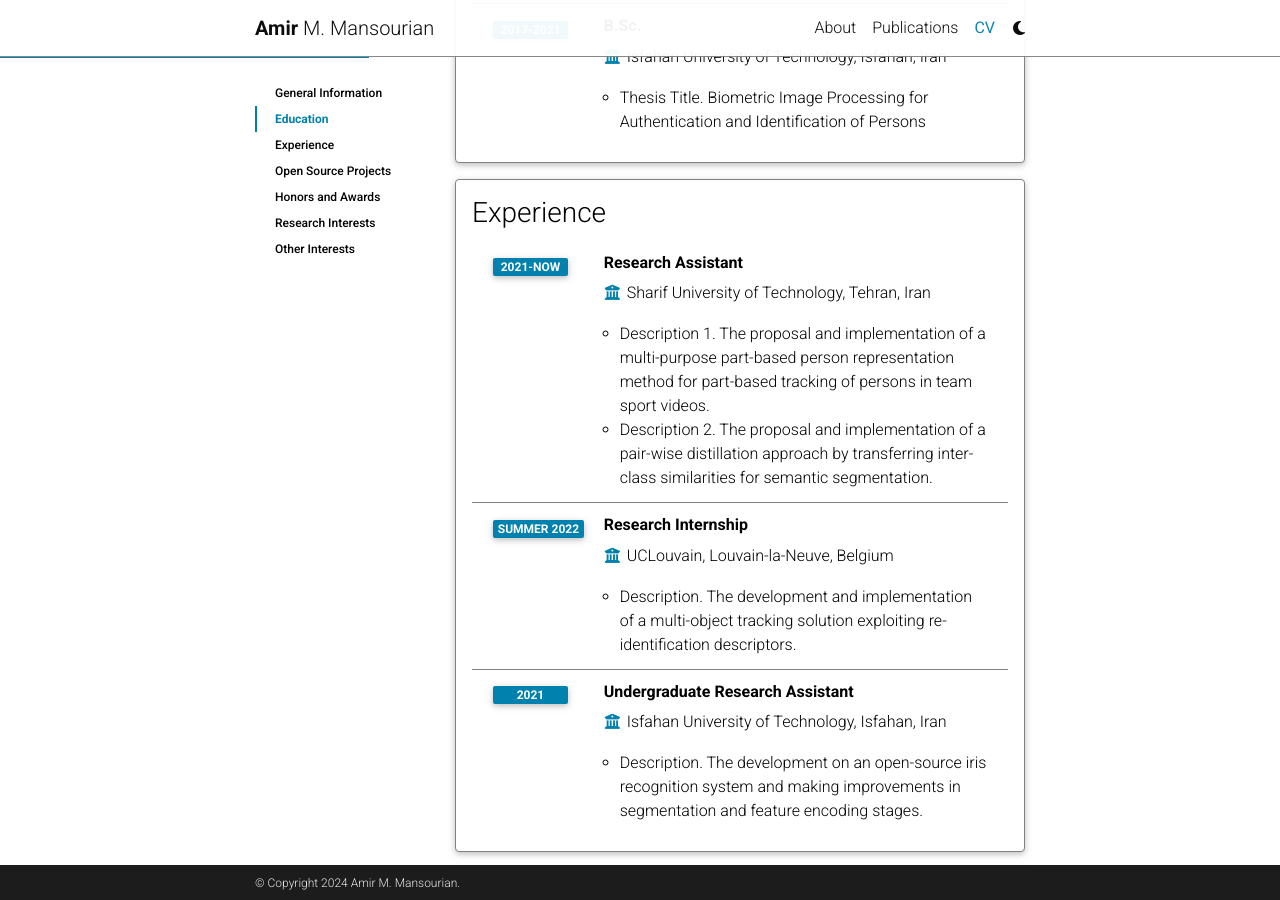
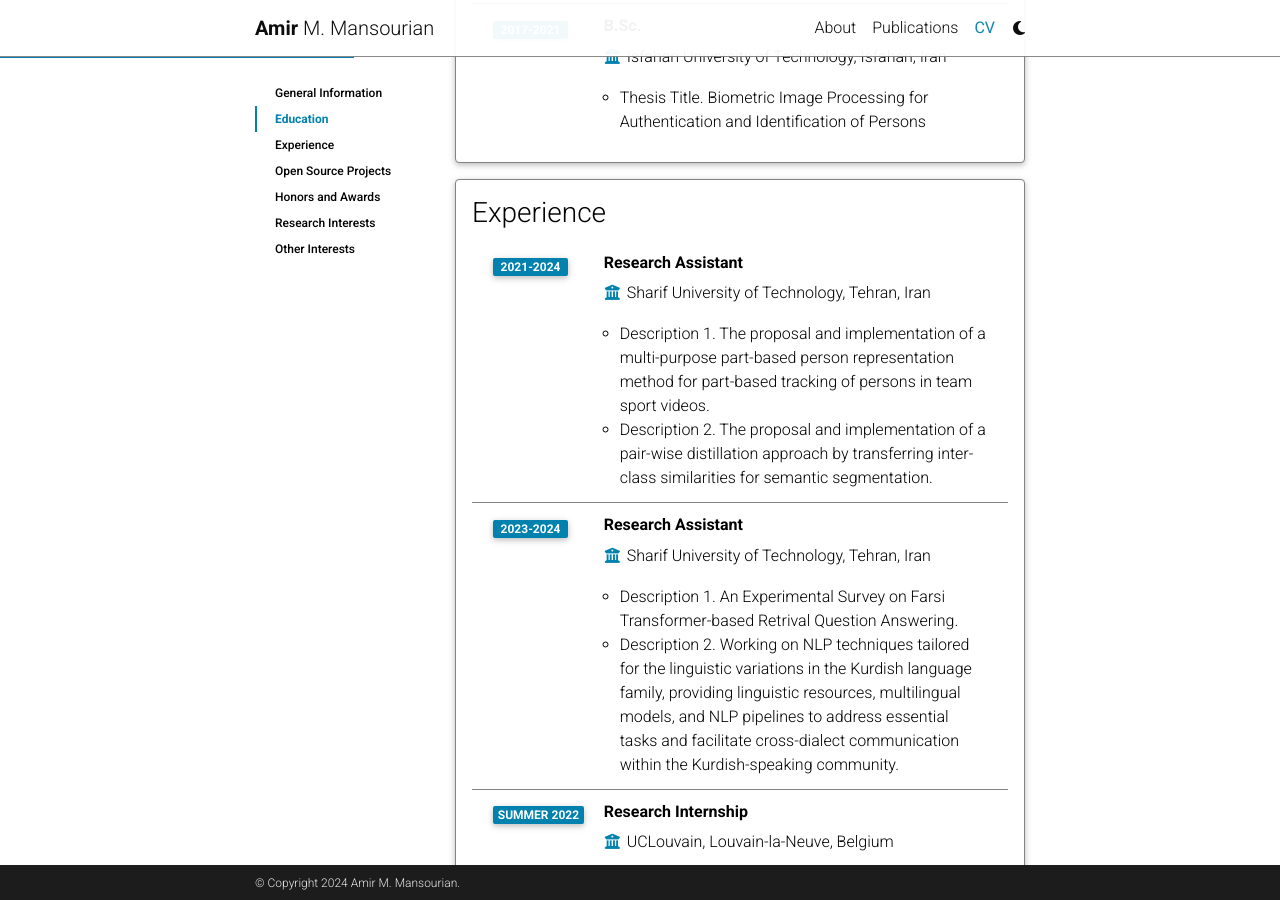
Before and after one commit to AmirMansurian/AmirMansurian.github.io, a Jekyll site: the page built from _pages/cv.md, in a window 1280 px wide and 900 px high, scrolled down 577 px. Built offline with Jekyll 4.4.1, drawn with Linux system fonts in a browser that asks for light colours; comment, search, counter and statistics services are not loaded; a style sheet for code colours, icons or effects is not loaded; some of the changed lines change nothing that is shown; some of the changed text lies outside the part shown.

Commit message:
Update cv.yml

```diff
--- a/_data/cv.yml
+++ b/_data/cv.yml
@@ -29,17 +29,17 @@
   contents:
     - title: Research Assistant
       institution: Sharif University of Technology, Tehran, Iran
-      year: 2021-now
+      year: 2021-2024
       description:
         - Description 1. The proposal and implementation of a multi-purpose part-based person representation method for part-based tracking of persons in team sport videos.
         - Description 2. The proposal and implementation of a pair-wise distillation approach by transferring inter-class similarities for semantic segmentation.
 
-    #- title: Research Assistant
-      #institution: Sharif University of Technology, Tehran, Iran
-      #year: 2023-now
-      #description:
-       # - Description 1. An Experimental Survey on Farsi Transformer-based Retrival Question Answering.
-        #- Description 2. Working on NLP techniques tailored for the linguistic variations in the Kurdish language family, providing linguistic resources, multilingual models, and NLP pipelines to address essential tasks and facilitate cross-dialect communication within the Kurdish-speaking community.
+    - title: Research Assistant
+      institution: Sharif University of Technology, Tehran, Iran
+      year: 2023-2024
+      description:
+        - Description 1. An Experimental Survey on Farsi Transformer-based Retrival Question Answering.
+        - Description 2. Working on NLP techniques tailored for the linguistic variations in the Kurdish language family, providing linguistic resources, multilingual models, and NLP pipelines to address essential tasks and facilitate cross-dialect communication within the Kurdish-speaking community.
 
     - title: Research Internship
       institution: UCLouvain, Louvain-la-Neuve, Belgium
@@ -91,18 +91,21 @@
   contents:
     - title: Computer Vision
       items:
-        - Multi-Object Tracking
-        - Person Re-Identification
-        - Semantic Segmentation
-        - Video Understanding
-        - Team Sport Video Analysis
+        - Computer Vision
+        - Image/Video Processing
+        - Machine Learning
+        #- Multi-Object Tracking
+        #- Person Re-Identification
+        #- Semantic Segmentation
+        #- Video Understanding
+        #- Team Sport Video Analysis
 
-    - title: Deep Learning
-      items:
-        - Knowledge Distillation
-        - Compacting Deep Networks
-        - Self-supervised Learning
-        - Adverserial Attack and Defence
+    #- title: Deep Learning
+      #items:
+        #- Knowledge Distillation
+        #- Compacting Deep Networks
+        #- Self-supervised Learning
+        #- Adverserial Attack and Defence
 
 - title: Other Interests
   type: list
```
